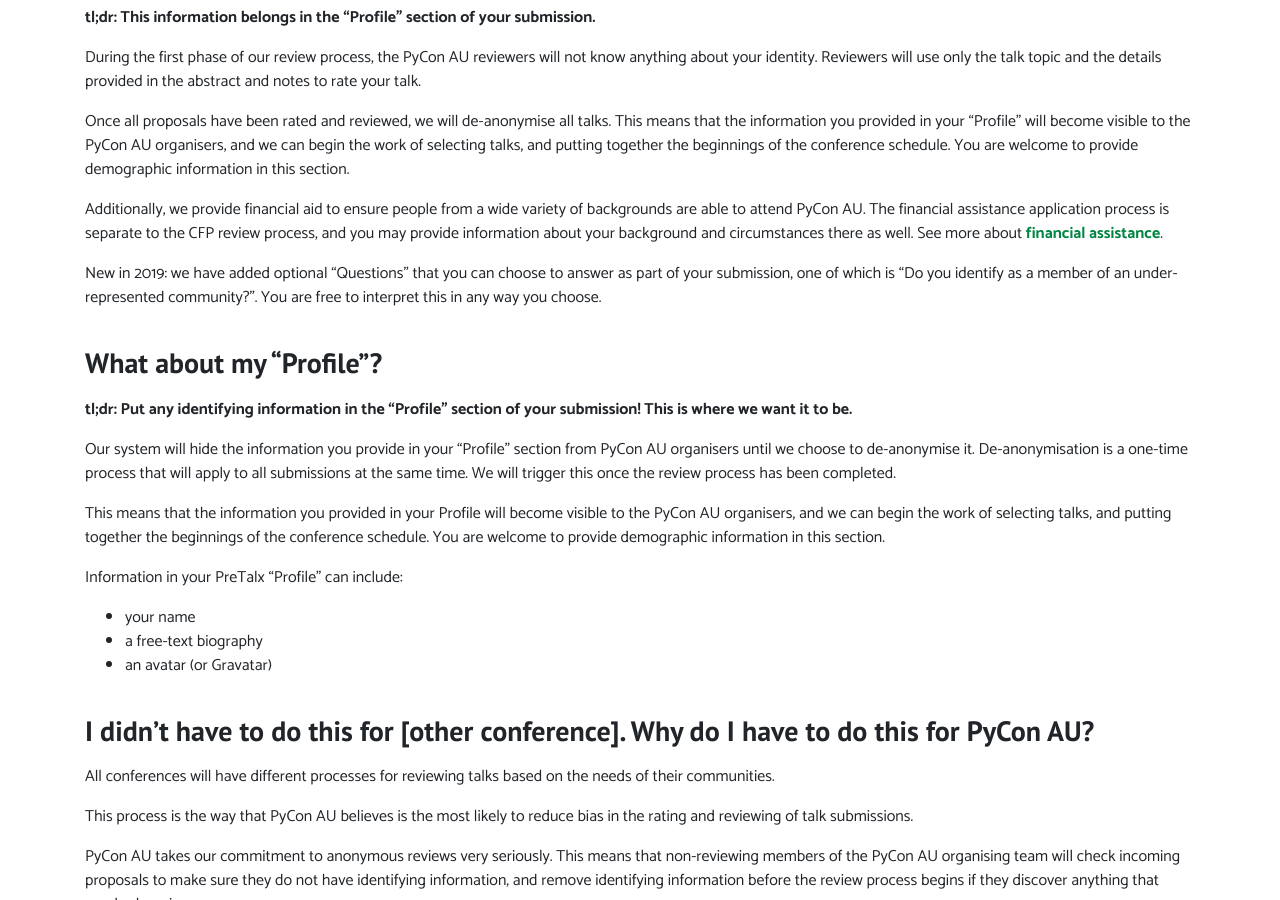
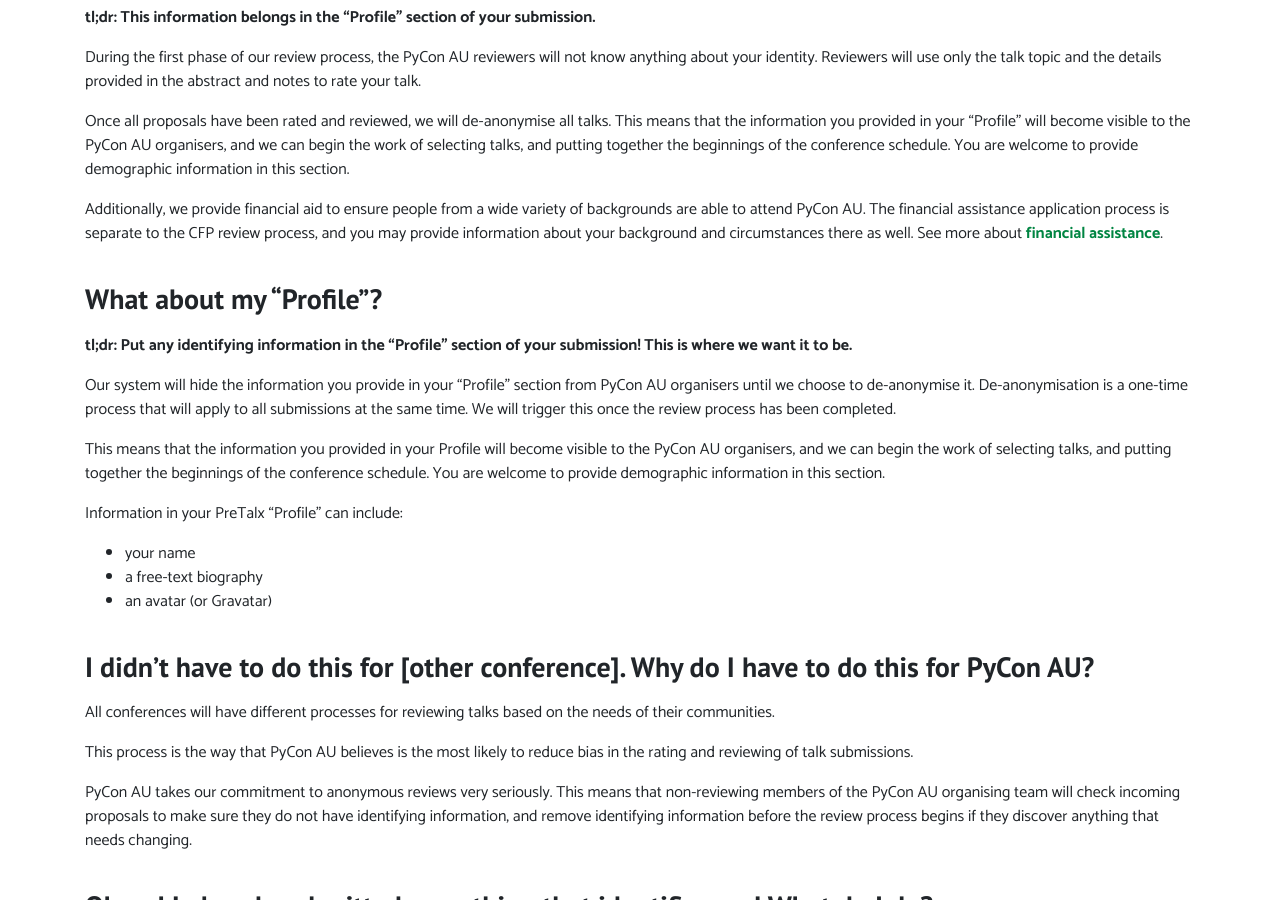
Before and after one commit to pyconau/2019.pycon-au.org, a Jekyll site: the page built from _pages/cfp-guidelines.md, in a window 1280 px wide and 900 px high, scrolled down 2927 px. Built offline with Jekyll 4.4.1, drawn with Linux system fonts in a browser that asks for light colours.

Commit message:
Remove reference to question that is not being asked

```diff
--- a/_pages/cfp-guidelines.md
+++ b/_pages/cfp-guidelines.md
@@ -105,8 +105,6 @@ Once all proposals have been rated and reviewed, we will de-anonymise all talks.
 
 Additionally, we provide financial aid to ensure people from a wide variety of backgrounds are able to attend PyCon AU. The financial assistance application process is separate to the CFP review process, and you may provide information about your background and circumstances there as well. See more about [financial assistance](/assistance).
 
-New in 2019: we have added optional "Questions" that you can choose to answer as part of your submission, one of which is "Do you identify as a member of an under-represented community?". You are free to interpret this in any way you choose.
-
 ### <a name="4"></a> What about my "Profile"?
 
 **tl;dr: Put any identifying information in the "Profile" section of your submission! This is where we want it to be.**
```
